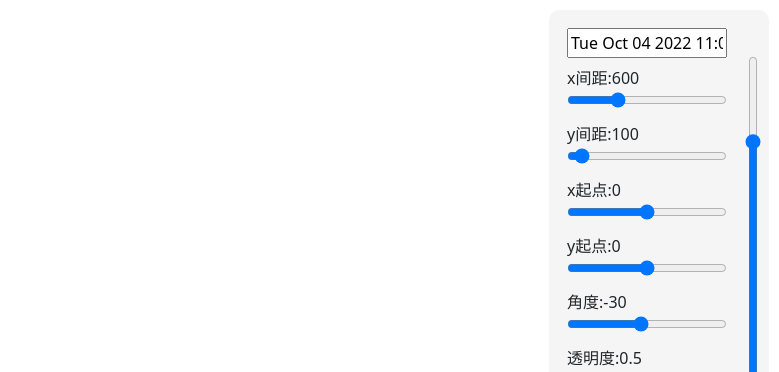
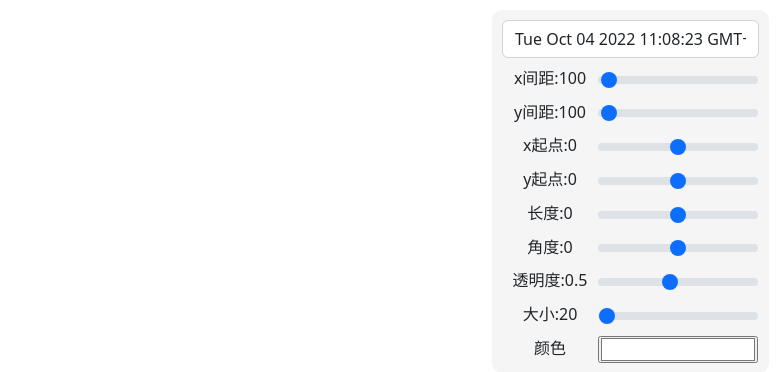
Before and after one commit to colorthoro/on, a plain HTML site: page waterMark.html in a window 1280 px wide. Shown: the top 372 px of the page, without its empty margins (501-1280 px from the left). Drawn offline with nearby package versions, Linux system fonts and the light colour scheme.

Commit message:
waterMark

```diff
--- a/waterMark.html
+++ b/waterMark.html
@@ -6,7 +6,7 @@
     <meta http-equiv="X-UA-Compatible" content="IE=edge">
     <meta name="viewport" content="width=device-width, initial-scale=1.0">
     <link href="https://cdn.bootcdn.net/ajax/libs/twitter-bootstrap/5.2.0-beta1/css/bootstrap.css" rel="stylesheet">
-    <script src="https://unpkg.com/vue@next"></script>
+    <script src="https://cdn.bootcdn.net/ajax/libs/vue/3.2.40/vue.global.js"></script>
     <script src="https://cdn.bootcdn.net/ajax/libs/axios/1.0.0-alpha.1/axios.js"></script>
     <title>快速水印制作</title>
     <style>
@@ -17,23 +17,25 @@
             background-color: whitesmoke;
             border-radius: 10px;
             padding: 10px;
+            opacity: 0;
+            transition: opacity 0.5s;
         }
 
-        .modify .item {
-            display: block;
-            width: 10em;
-            margin: 0.5em 2em 0.5em 0.5em;
+        .modify .form-label {
+            margin: 0;
+            text-align: center;
+            width: 6em;
         }
 
-        .item label {
-            display: block;
+        .modify .form-range,
+        .form-group {
+            display: inline-block;
+            vertical-align: middle;
+            width: 10em;
         }
 
-        .item input {
-            display: inline-block;
-            width: 100%;
-        }
 
+        /*
         .modify>input[type=range]:last-child {
             position: absolute;
             margin: 0;
@@ -43,7 +45,7 @@
             width: 2em;
             height: 80%;
             -webkit-appearance: slider-vertical;
-        }
+        } */
 
         .imgEcho {
             width: fit-content;
@@ -61,37 +63,51 @@
                 <canvas id="imgEcho"></canvas>
             </div>
         </div>
-        <div class="modify">
-            <div class="item"><input type="text" v-model.number="waterMarker.text"></div>
-            <div class="item">
-                <label>x间距:{{waterMarker.space[0]}}</label>
-                <input type="range" min="1" max="2000" v-model.number="waterMarker.space[0]">
+        <div class="modify" @mouseenter="pannelOpacity=1" @mouseleave="pannelOpacity=0">
+            <div class="d-grid gap-2">
+                <input class="form-control" type="text" v-model.number="waterMarker.text">
+                <div>
+                    <label class="form-label">x间距:{{numFilter(waterMarker.space[0])}}</label>
+                    <input class="form-range" type="range" min="1" max="5000" v-model.number="waterMarker.space[0]">
                 </div>
-            <div class="item">
-                <label>y间距:{{waterMarker.space[1]}}</label>
-                <input type="range" min="1" max="2000" v-model.number="waterMarker.space[1]">
+                <div>
+                    <label class="form-label">y间距:{{numFilter(waterMarker.space[1])}}</label>
+                    <input class="form-range" type="range" min="1" max="5000" v-model.number="waterMarker.space[1]">
                 </div>
-            <div class="item">
-                <label>x起点:{{waterMarker.start[0]}}</label>
-                <input type="range" min="-2000" max="2000" v-model.number="waterMarker.start[0]">
+                <div>
+                    <label class="form-label">x起点:{{numFilter(waterMarker.start[0])}}</label>
+                    <input class="form-range" type="range" min="-6000" max="6000" v-model.number="waterMarker.start[0]">
                 </div>
-            <div class="item">
-                <label>y起点:{{waterMarker.start[1]}}</label>
-                <input type="range" min="-2000" max="2000" v-model.number="waterMarker.start[1]">
+                <div>
+                    <label class="form-label">y起点:{{numFilter(waterMarker.start[1])}}</label>
+                    <input class="form-range" type="range" min="-6000" max="6000" v-model.number="waterMarker.start[1]">
                 </div>
-            <div class="item">
-                <label>角度:{{waterMarker.angle}}</label>
-                <input type="range" min="-360" max="360" v-model.number="waterMarker.angle">
+                <div>
+                    <label class="form-label">长度:{{numFilter(waterMarker.len)}}</label>
+                    <input class="form-range" type="range" min="-6000" max="6000" v-model.number="waterMarker.len">
                 </div>
-            <div class="item">
-                <label>透明度:{{waterMarker.opacity}}</label>
-                <input type="range" min="0.1" max="1" step="0.1" v-model.number="waterMarker.opacity">
+                <div>
+                    <label class="form-label">角度:{{numFilter(waterMarker.angle)}}</label>
+                    <input class="form-range" type="range" min="-180" max="180" v-model.number="waterMarker.angle">
                 </div>
-            <div class="item">
-                <label>字体大小:{{waterMarker.fontSize}}</label>
-                <input type="range" min="0.1" max="50" step="0.1" v-model.number="waterMarker.fontSize">
+                <div>
+                    <label class="form-label">透明度:{{waterMarker.opacity}}</label>
+                    <input class="form-range" type="range" min="0.1" max="1" step="0.1"
+                        v-model.number="waterMarker.opacity">
                 </div>
-            <input type="range" min="0.1" max="1" step="0.1" v-model.number="pannelOpacity">
+                <div>
+                    <label class="form-label">大小:{{numFilter(waterMarker.fontSize)}}</label>
+                    <input class="form-range" type="range" min="0.1" max="5000" step="0.1"
+                        v-model.number="waterMarker.fontSize">
+                </div>
+                <div>
+                    <label class="form-label">颜色</label>
+                    <input class="form-group" type="color" v-model="waterMarker.color">
+                </div>
+                <button class="btn btn-outline-primary" v-if="imgData!==null" @click="save">导出</button>
+            </div>
+        </div>
+        <!-- <input type="range" min="0" max="1" step="0.1" v-model.number="pannelOpacity"> -->
     </div>
     </div>
     <script>
@@ -99,16 +115,16 @@
             data() {
                 return {
                     imgData: null,
-                    pannelOpacity: 0.8,
+                    pannelOpacity: 0,
                     imgOrigin: [0, 0],
                     waterMarker: {
                         text: Date(),
                         start: [0, 0],
-                        space: [600, 100],
+                        space: [100, 100],
                         len: 0,
-                        angle: -30,
+                        angle: 0,
                         opacity: 0.5,
-                        color: '255,255,255',  // TODO
+                        color: '#ffffff',
                         fontFamily: 'microsoft yahei',  // TODO
                         fontSize: 20,
                     }
@@ -139,11 +155,12 @@
                     let img = await this.imgElement;
                     let len = Math.sqrt(
                         Math.pow(img.width, 2) + Math.pow(img.height, 2)
-                    ).toFixed(2);
+                    );
                     this.waterMarker.len = len;
-                    let origin = [(img.width * 0.5).toFixed(2), (img.height * 0.5).toFixed(2)];
-                    this.waterMarker.start[0] = parseInt(origin[0] - len);
-                    this.waterMarker.start[1] = parseInt(origin[1] - len);
+                    let origin = [img.width * 0.5, img.height * 0.5];
+                    this.waterMarker.angle = -(Math.atan2(img.width, img.height) * 180 / Math.PI);
+                    this.waterMarker.start[0] = - len * 0.5;
+                    this.waterMarker.start[1] = - len * 0.5;
                     this.imgOrigin = origin;
                 },
                 async draw() {
@@ -158,7 +175,7 @@
                     ctx.drawImage(img, 0, 0);
                     // 绘制水印
                     ctx.font = `${this.waterMarker.fontSize}px ${this.waterMarker.fontFamily}`;
-                    ctx.fillStyle = `rgba(255,255,255,${this.waterMarker.opacity})`;
+                    ctx.fillStyle = `rgba(${this._hexToRgb(this.waterMarker.color)},${this.waterMarker.opacity})`;
                     // 设置旋转起点
                     ctx.translate(this.imgOrigin[0], this.imgOrigin[1]);
                     ctx.rotate(this.waterMarker.angle * Math.PI / 180);
@@ -171,11 +188,24 @@
                     }
                     let startX = this.waterMarker.start[0];
                     let startY = this.waterMarker.start[1];
-                    for (let x = startX; x < len; x += xh) {
-                        for (let y = startY; y < len; y += yh) {
+                    for (let x = startX; x - startX < len; x += xh) {
+                        for (let y = startY; y - startY < len; y += yh) {
                             // console.log(x, y)
                             ctx.fillText(this.waterMarker.text, x, y);
                         }
+                    }
+                },
+                save() {
+                    let canvas = document.querySelector("#imgEcho");
+                    let name = prompt('请输入要保存的图片名称', this.imgData.name) // 'canvas绘制图片'为图片默认名
+                    if (name === "") {
+                        alert('名字不能为空')
+                    } else {
+                        let href = canvas.toDataURL() // 获取canvas对应的base64编码
+                        let a = document.createElement('a') // 创建a标签
+                        a.download = name // 设置图片名字
+                        a.href = href
+                        a.dispatchEvent(new MouseEvent('click'))
                     }
                 },
                 go(e) {
@@ -192,6 +222,19 @@
                 act() {
                     let input = document.querySelector("#imgInput")
                     input.click()
+                },
+                numFilter(num) {
+                    return parseFloat(num).toFixed(0);
+                },
+                _hexToRgb(hex) {
+                    hex = hex.replace('#', '');
+                    let bigint = parseInt(hex, 16);
+                    let obj = {
+                        r: (bigint >> 16) & 255,
+                        g: (bigint >> 8) & 255,
+                        b: bigint & 255,
+                    };
+                    return obj.r + ',' + obj.g + ',' + obj.b;
                 }
             },
             watch: {
@@ -202,8 +245,12 @@
                     }
                 },
                 pannelOpacity() {
-                    document.querySelector('.modify').style.opacity = this.pannelOpacity;
+                    let pannel = document.querySelector('.modify');
+                    pannel.style.opacity = this.pannelOpacity;
                 }
+            },
+            mounted() {
+                setTimeout(() => { this.pannelOpacity = 1; }, 500);
             },
         }).mount('#app')
     </script>
```
Lines whose indentation alone changed are shown as unchanged.
